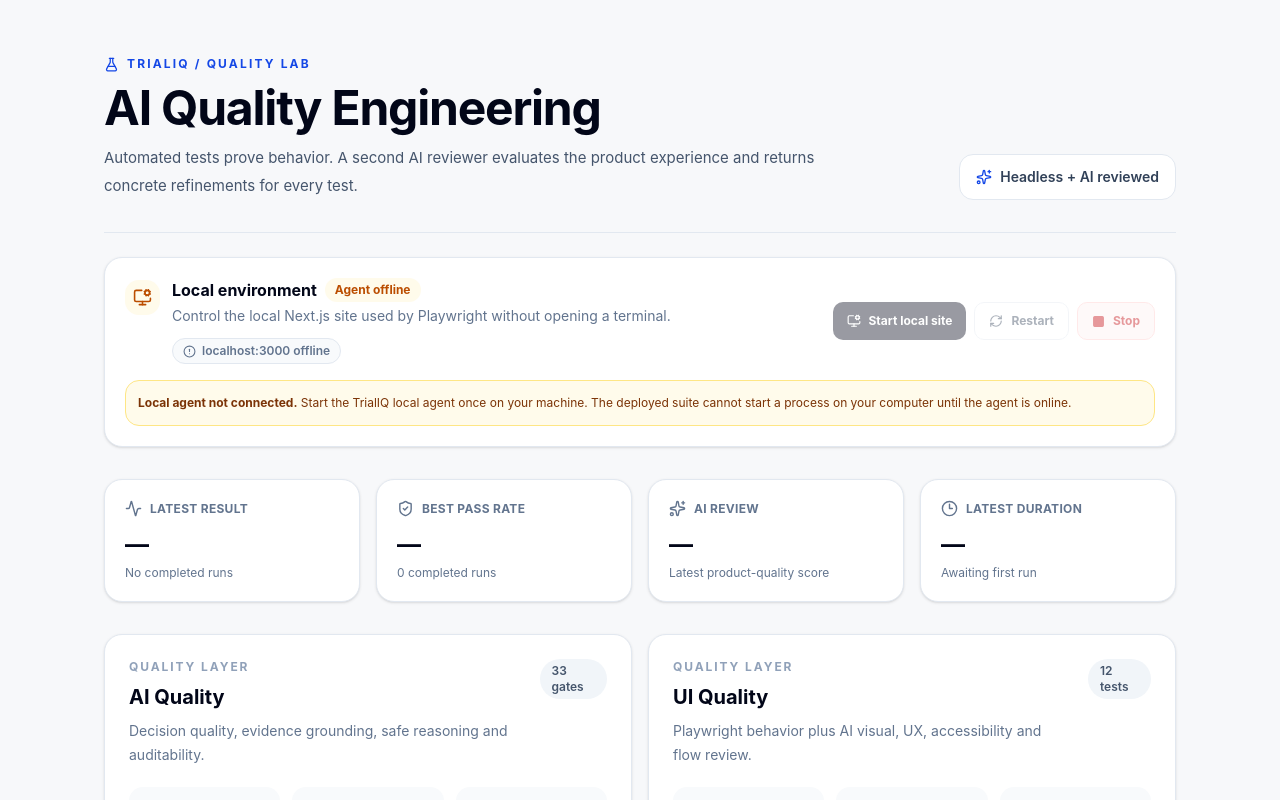
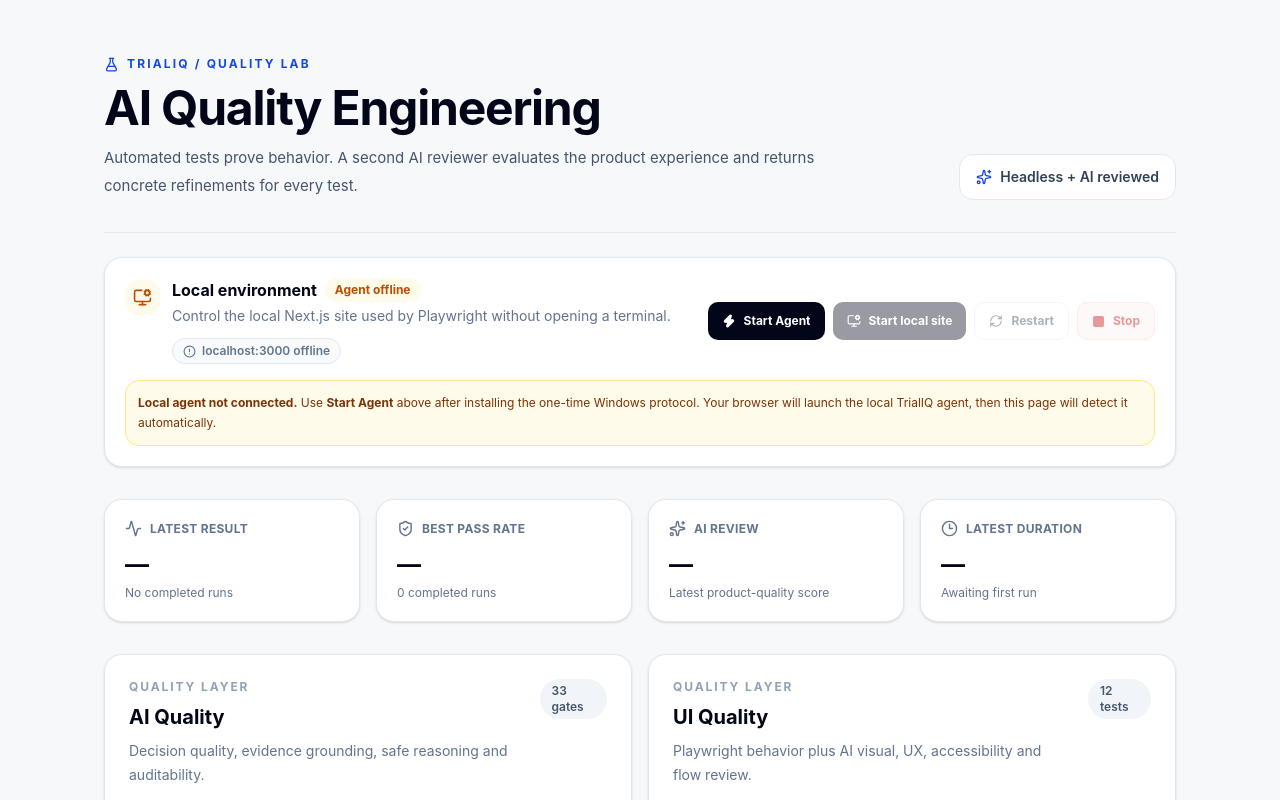
Before and after one commit to Zunaid24/trialiq, a Next.js app: page /test.html in a window 1280 px wide. Shown: the top 800 px of the page. Built offline with nearby package versions, Linux system fonts and the light colour scheme; no server answers; the database is empty.

Commit message:
Add Start Agent CTA to local environment

```diff
--- a/app/test.html/LocalEnvironment.tsx
+++ b/app/test.html/LocalEnvironment.tsx
@@ -1,9 +1,10 @@
 "use client";
 
 import { useCallback, useEffect, useState } from "react";
-import { CheckCircle2, CircleAlert, Loader2, MonitorCog, RefreshCw, Square } from "lucide-react";
+import { CheckCircle2, CircleAlert, Loader2, MonitorCog, RefreshCw, Square, Zap } from "lucide-react";
 
 const AGENT_URL = "http://127.0.0.1:45822";
+const START_AGENT_URL = "trialiq://start-agent";
 
 type AgentStatus = {
   ok: boolean;
@@ -11,6 +12,7 @@ type AgentStatus = {
   projectDir?: string;
   site?: { host?: string; live?: boolean; managed?: boolean };
   git?: { branch?: string; commit?: string };
+  gitSync?: { status?: string; message?: string; branch?: string; commit?: string };
 };
 
 export default function LocalEnvironment() {
@@ -52,9 +54,18 @@ export default function LocalEnvironment() {
     }
   }
 
+  function startAgent() {
+    setMessage("Starting the TrialIQ local agent…");
+    window.location.href = START_AGENT_URL;
+    window.setTimeout(() => void refresh(), 1500);
+    window.setTimeout(() => void refresh(), 4000);
+  }
+
   const agentOnline = Boolean(status?.ok && status?.agent === "online");
   const siteLive = Boolean(status?.site?.live);
   const managed = Boolean(status?.site?.managed);
+  const gitSyncBlocked = status?.gitSync?.status === "blocked" || status?.gitSync?.status === "error";
+  const gitSyncMessage = status?.gitSync?.message || "";
 
   return (
     <section className="mt-6 rounded-2xl border border-slate-200 bg-white p-5 shadow-sm">
@@ -69,6 +80,9 @@ export default function LocalEnvironment() {
               <span className={`rounded-full px-2.5 py-1 text-xs font-bold ${agentOnline ? "bg-emerald-50 text-emerald-700" : "bg-amber-50 text-amber-700"}`}>
                 {agentOnline ? "Agent online" : "Agent offline"}
               </span>
+              {agentOnline && <span className={`rounded-full px-2.5 py-1 text-xs font-bold ${gitSyncBlocked ? "bg-red-50 text-red-700" : "bg-blue-50 text-blue-700"}`}>
+                Git {status?.gitSync?.status || "checking"}
+              </span>}
             </div>
             <p className="mt-1 text-sm text-slate-500">Control the local Next.js site used by Playwright without opening a terminal.</p>
             <div className="mt-3 flex flex-wrap gap-2 text-xs font-semibold">
@@ -82,10 +96,13 @@ export default function LocalEnvironment() {
         </div>
 
         <div className="flex flex-wrap gap-2">
-          <button type="button" onClick={() => void action("start")} disabled={!agentOnline || siteLive || !!busy} className="inline-flex items-center gap-2 rounded-lg bg-slate-950 px-3.5 py-2.5 text-xs font-bold text-white transition hover:bg-slate-800 disabled:cursor-not-allowed disabled:opacity-40">
+          {!agentOnline && <button type="button" onClick={startAgent} className="inline-flex items-center gap-2 rounded-lg bg-slate-950 px-3.5 py-2.5 text-xs font-bold text-white transition hover:bg-slate-800">
+            <Zap size={14} fill="currentColor" /> Start Agent
+          </button>}
+          <button type="button" onClick={() => void action("start")} disabled={!agentOnline || siteLive || !!busy || gitSyncBlocked} className="inline-flex items-center gap-2 rounded-lg bg-slate-950 px-3.5 py-2.5 text-xs font-bold text-white transition hover:bg-slate-800 disabled:cursor-not-allowed disabled:opacity-40">
             {busy === "start" ? <Loader2 size={14} className="animate-spin" /> : <MonitorCog size={14} />} Start local site
           </button>
-          <button type="button" onClick={() => void action("restart")} disabled={!agentOnline || !siteLive || !!busy} className="inline-flex items-center gap-2 rounded-lg border border-slate-200 bg-white px-3.5 py-2.5 text-xs font-bold text-slate-700 transition hover:bg-slate-50 disabled:cursor-not-allowed disabled:opacity-40">
+          <button type="button" onClick={() => void action("restart")} disabled={!agentOnline || !siteLive || !!busy || gitSyncBlocked} className="inline-flex items-center gap-2 rounded-lg border border-slate-200 bg-white px-3.5 py-2.5 text-xs font-bold text-slate-700 transition hover:bg-slate-50 disabled:cursor-not-allowed disabled:opacity-40">
             {busy === "restart" ? <Loader2 size={14} className="animate-spin" /> : <RefreshCw size={14} />} Restart
           </button>
           <button type="button" onClick={() => void action("stop")} disabled={!agentOnline || !siteLive || !!busy} className="inline-flex items-center gap-2 rounded-lg border border-red-200 bg-red-50 px-3.5 py-2.5 text-xs font-bold text-red-700 transition hover:bg-red-100 disabled:cursor-not-allowed disabled:opacity-40">
@@ -94,7 +111,8 @@ export default function LocalEnvironment() {
         </div>
       </div>
 
-      {!agentOnline && <p className="mt-4 rounded-xl border border-amber-200 bg-amber-50 p-3 text-xs leading-5 text-amber-900"><strong>Local agent not connected.</strong> Start the TrialIQ local agent once on your machine. The deployed suite cannot start a process on your computer until the agent is online.</p>}
+      {!agentOnline && <p className="mt-4 rounded-xl border border-amber-200 bg-amber-50 p-3 text-xs leading-5 text-amber-900"><strong>Local agent not connected.</strong> Use <strong>Start Agent</strong> above after installing the one-time Windows protocol. Your browser will launch the local TrialIQ agent, then this page will detect it automatically.</p>}
+      {gitSyncBlocked && <p className="mt-4 rounded-xl border border-red-200 bg-red-50 p-3 text-xs leading-5 text-red-900"><strong>Git sync blocked.</strong> {gitSyncMessage}</p>}
       {message && <p className="mt-4 rounded-xl border border-slate-200 bg-slate-50 p-3 text-xs font-semibold text-slate-700">{message}</p>}
     </section>
   );
```
